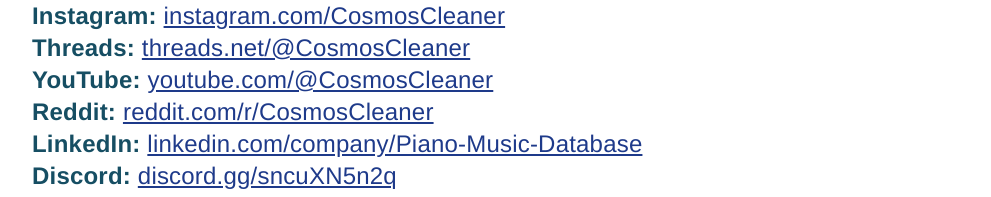
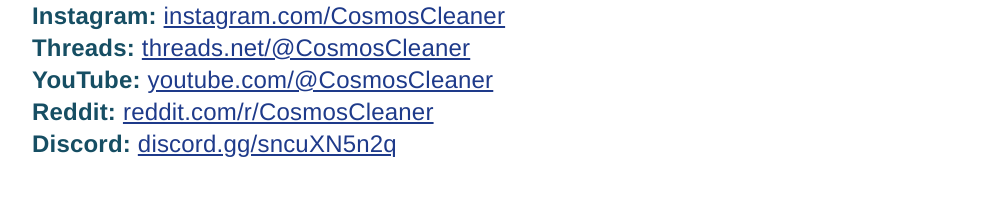
Before and after one commit to derek-perry/cosmoscleaner.com, a Next.js app: page /press in a window 1280 px wide. Shown: the part 1540-1737 px from the top of the page, without its empty margins (144-1135 px from the left). Built offline with nearby package versions, Linux system fonts and the light colour scheme; no server answers; a web font is replaced by a local one.

Commit message:
Remove LinkedIn
Removed residual LinkedIn link leftover from the press kit that was used as a template.

```diff
--- a/pages/press.tsx
+++ b/pages/press.tsx
@@ -60,7 +60,6 @@
             <p><strong>Threads:</strong> <LinkExternal href="https://threads.net/@CosmosCleaner" title="Visit the Threads for Cosmos Cleaner at threads.net/@CosmosCleaner">threads.net/@CosmosCleaner</LinkExternal></p>
             <p><strong>YouTube:</strong> <LinkExternal href="https://youtube.com/@CosmosCleaner" title="Visit the YouTube for Cosmos Cleaner at youtube.com/@CosmosCleaner">youtube.com/@CosmosCleaner</LinkExternal></p>
             <p><strong>Reddit:</strong> <LinkExternal href="https://reddit.com/r/CosmosCleaner" title="Visit the Reddit for Cosmos Cleaner at reddit.com/r/CosmosCleaner">reddit.com/r/CosmosCleaner</LinkExternal></p>
-            <p><strong>LinkedIn:</strong> <LinkExternal href="https://linkedin.com/company/Piano-Music-Database" title="Visit the LinkedIn for Cosmos Cleaner at linkedin.com/company/Piano-Music-Database">linkedin.com/company/Piano-Music-Database</LinkExternal></p>
             <p><strong>Discord:</strong> <LinkExternal href="https://discord.gg/sncuXN5n2q" title="Join the Discord for Cosmos Cleaner at discord.gg/sncuXN5n2q">discord.gg/sncuXN5n2q</LinkExternal></p>
 
             <h2 id="logos">Logos</h2>
```
Also changed, not shown: 1 other file (tests, documents, lock files or other folders).
